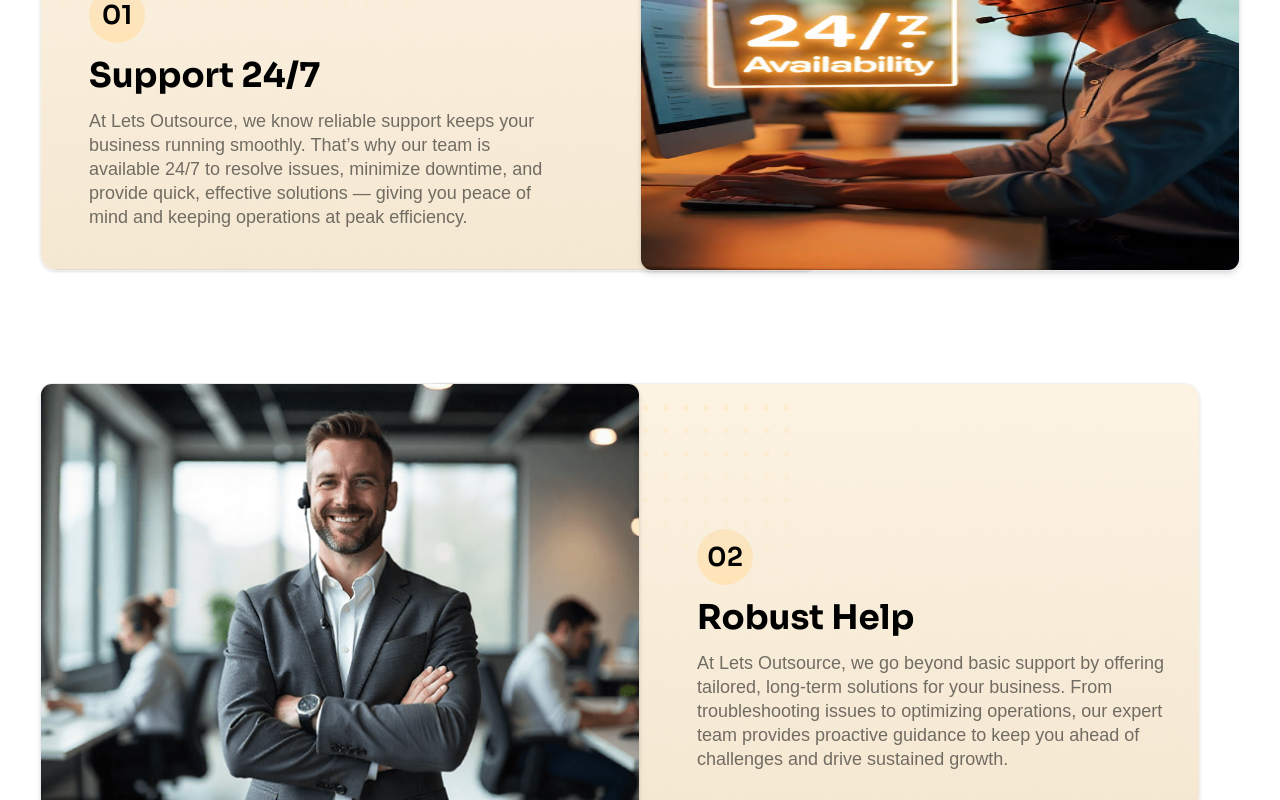
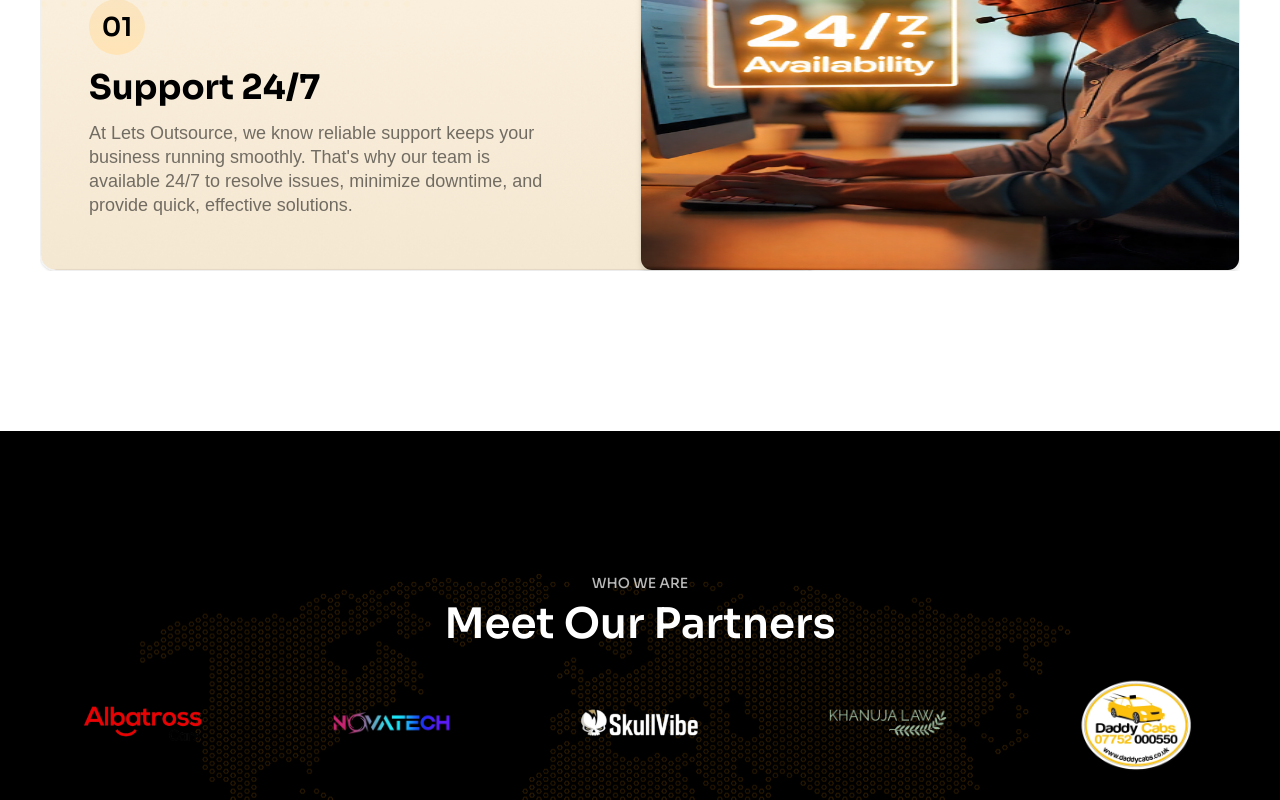
Before and after one commit to DevHasnainZafar/letsoutsource-v2, a Next.js app: page /about in a window 1280 px wide. Shown: the part 2160-2960 px from the top of the page. Built offline with nearby package versions, Linux system fonts and the light colour scheme.

Commit message:
feat(aboutcards completed) -scrolling behavior remaining

```diff
--- a/src/shared/components/aboutComponents/AboutCards.tsx
+++ b/src/shared/components/aboutComponents/AboutCards.tsx
@@ -1,11 +1,44 @@
 "use client";
-import React from "react";
+import React, { useEffect, useRef, useState } from "react";
 import Image from "next/image";
 
 const AboutCards = () => {
+  const [scrollProgress, setScrollProgress] = useState(0);
+  const scrollRef = useRef<HTMLDivElement>(null);
+  const [lockScroll, setLockScroll] = useState(false);
+  useEffect(() => {
+    const handleScroll = () => {
+      if (!scrollRef.current) return;
+      const section = scrollRef.current;
+      const rect = section.getBoundingClientRect();
+      const windowHeight = window.innerHeight;
+      const startPoint = windowHeight * 0.3;
+      const endPoint = -windowHeight * 0.3;
+      const range = startPoint - endPoint;
+      const current = Math.min(Math.max(startPoint - rect.top, 0), range);
+      const progress = current / range;
+      setScrollProgress(Math.min(Math.max(progress, 0), 1));
+      const inView =
+        rect.top < windowHeight * 1 && rect.bottom > windowHeight * 2;
+      setLockScroll(inView);
+    };
+    window.addEventListener("scroll", handleScroll, { passive: true });
+    handleScroll();
+    return () => {
+      window.removeEventListener("scroll", handleScroll);
+      document.body.style.overflow = "auto";
+    };
+  }, []);
+  useEffect(() => {
+    if (lockScroll) {
+      document.body.style.overflow = "hidden";
+    } else {
+      document.body.style.overflow = "auto";
+    }
+  }, [lockScroll]);
   return (
-    <div className="w-full max-w-[1200px] mx-auto py-20 flex flex-col space-y-28 relative">
-      <div className="flex flex-col md:flex-row justify-between items-center gap-10">
+    <div className="w-full max-w-[1200px] mx-auto pt-20 pb-40 flex flex-col relative">
+      <div className="flex flex-col md:flex-row justify-between items-center gap-10 mb-28">
         <div className="text-center md:text-left">
           <h4 className="text-[#000000B8] font-medium text-[16px] leading-[24px]">
             WHY TO CHOOSE US
@@ -16,12 +49,13 @@ const AboutCards = () => {
         </div>
         <div className="max-w-[600px] text-center md:text-left text-[#0000008A] text-[16px] leading-[27px] mt-6">
           At Lets Outsource, we go beyond basic support by offering tailored,
-          long-term solutions for your business.Our expert team provides
+          long-term solutions for your business. Our expert team provides
           proactive guidance to keep you ahead of challenges and drive sustained
           growth.
         </div>
       </div>
-      <div className="relative  flex flex-col md:flex-row items-center md:items-stretch md:justify-start gap-10 md:gap-0">
+      <div ref={scrollRef} className="relative h-[430px] overflow-hidden">
+        <div className="absolute inset-0 flex flex-col md:flex-row items-center md:items-stretch md:justify-start gap-10 md:gap-0">
           <div className="relative w-full md:w-[65%] rounded-2xl overflow-hidden shadow-sm border border-[#F0F0F0] h-[430px] flex items-center">
             <Image
               src="/orangebg.png"
@@ -38,10 +72,9 @@ const AboutCards = () => {
               </h3>
               <p className="text-[#0000008A] text-[18px] leading-[24px] max-w-[470px]">
                 At Lets Outsource, we know reliable support keeps your business
-              running smoothly. That’s why our team is available 24/7 to resolve
-              issues, minimize downtime, and provide quick, effective solutions
-              — giving you peace of mind and keeping operations at peak
-              efficiency.
+                running smoothly. That's why our team is available 24/7 to
+                resolve issues, minimize downtime, and provide quick, effective
+                solutions.
               </p>
             </div>
           </div>
@@ -54,15 +87,29 @@ const AboutCards = () => {
             />
           </div>
         </div>
-      <div className="relative flex flex-col md:flex-row-reverse items-center md:items-stretch md:justify-start gap-10 md:gap-0">
-        <div className="relative w-full md:w-[65%] rounded-2xl overflow-hidden shadow-sm border border-[#F0F0F0] h-[430px] flex items-center justify-end mr-10">
+        <div
+          className="absolute inset-0 flex flex-col md:flex-row-reverse items-center md:items-stretch md:justify-between gap-10 md:gap-0 z-30"
+          style={{
+            transform: `translateY(${(1 - scrollProgress) * 100}%)`,
+            transition: "transform 0.15s linear",
+          }}
+        >
+          <div className="relative md:absolute md:left-0 md:top-1/2 md:-translate-y-1/2 w-full md:w-[50%] rounded-xl overflow-hidden border border-[#00000014] h-[280px] md:h-[430px] shadow-md z-20">
+            <Image
+              src="/hero2.png"
+              alt="Robust Help"
+              fill
+              className="object-cover"
+            />
+          </div>
+          <div className="relative w-full md:w-[65%] md:ml-auto rounded-2xl overflow-hidden shadow-sm border border-[#F0F0F0] h-[430px] flex items-center">
             <Image
               src="/orangebg.png"
               alt="Robust Help"
               fill
               className="object-cover absolute inset-0 -z-10"
             />
-          <div className="relative z-10 flex flex-col justify-center px-8 space-y-4 max-w-[90%] mt-26">
+            <div className="relative z-10 flex flex-col justify-center px-8 space-y-4 max-w-[90%] mt-26 ml-auto mr-4">
               <div className="bg-gradient-to-b from-[#FAE5C1] to-[#FFE4B6] text-[26px] w-14 h-14 rounded-full flex items-center justify-center font-sora font-semibold text-black">
                 02
               </div>
@@ -71,20 +118,12 @@ const AboutCards = () => {
               </h3>
               <p className="text-[#0000008A] text-[18px] leading-[24px] max-w-[470px]">
                 At Lets Outsource, we go beyond basic support by offering
-              tailored, long-term solutions for your business. From
-              troubleshooting issues to optimizing operations, our expert team
+                tailored, long-term solutions for your business. Our expert team
                 provides proactive guidance to keep you ahead of challenges and
                 drive sustained growth.
               </p>
             </div>
           </div>
-        <div className="relative md:absolute md:left-0 md:top-1/2 md:-translate-y-1/2 w-full md:w-[50%] rounded-xl overflow-hidden border border-[#00000014] h-[280px] md:h-[430px] shadow-md z-20">
-          <Image
-            src="/hero2.png"
-            alt="Robust Help"
-            fill
-            className="object-cover"
-          />
         </div>
       </div>
     </div>
```
Lines whose indentation alone changed are shown as unchanged.
